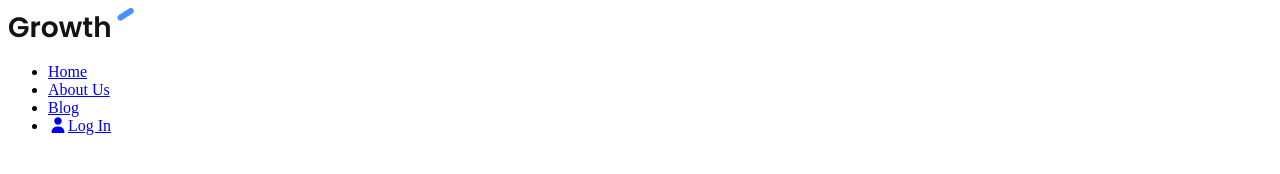
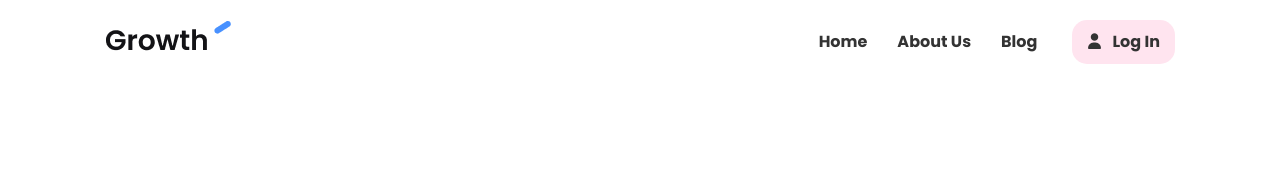
Before and after one commit to ejnnrkhghvghvbmd283749/Front-end-course, a plain HTML site: page Coursework/index.html in a window 1280 px wide. Drawn offline with Linux system fonts and the light colour scheme.

Commit message:
sorted navbar and addedd primary styles to usse later on

```diff
--- a/Coursework/css/style.css
+++ b/Coursework/css/style.css
@@ -0,0 +1,116 @@
+*{
+    box-sizing: border-box;
+    margin: 0;
+    padding: 0;
+}
+
+:root{
+    --primary-color: #F8BBD9;
+    --light-color: #FFE4EF;
+    --dark-color: #E78FB3;
+}
+
+body {
+    font-family:'Poppins', sans-serif;
+    font-size: 16px;
+    line-height: 1.5;
+    background: #fff;
+}
+
+a{
+    text-decoration: none;
+    color: #333;
+}
+
+ul{
+    list-style: none;
+}
+
+img{
+    max-width: 100%;
+}
+
+/* Utility */
+
+.container {
+    max-width: 1100px;
+    margin: 0 auto;
+    padding: 0 15px;
+}
+
+.container-sm{
+    max-width: 800px;
+    margin: 0 auto;
+    padding: 0 15px;
+}
+
+/* Navigation Bar*/
+
+.navbar{
+    color:#fff;
+    padding: 20px;
+}
+
+.navbar .container{
+    display: flex;
+    justify-content: space-between;
+    align-items: center;
+}
+
+.navbar .main-menu ul{
+    display: flex;
+}
+
+.navbar ul li a{
+    padding: 10px 15px;
+    display: block;
+    font-weight: 650;
+    transition: 0.5s;
+}
+
+.navbar ul li a:hover{
+    color: var(--primary-color);
+}
+
+
+.navbar ul li a i{
+    padding-right: 25px;
+}
+
+.navbar ul li:last-child a{
+    margin-left: 20px;
+}
+
+/* Buttons */
+
+.btn{
+    display: inline-block;
+    padding: 12px 20px;
+    background: var(--light-color);
+    color: #333;
+    font-weight: 600;
+    text-decoration: none;
+    border: none;
+    border-radius: 15px;
+    cursor: pointer;
+    transition: 0.5s;
+}
+
+.btn:hover{
+    opacity: 0.8;
+}
+
+.btn-primary{
+    background: var(--primary-color);
+    color: #fff;
+}
+
+.btn-dark{
+    background-color: var(--dark-color);
+    color: #fff;
+}
+
+.btn-block{
+    display: block;
+    width: 100%;
+}
--- a/Coursework/index.html
+++ b/Coursework/index.html
@@ -33,7 +33,7 @@
                         <a href="#">Blog</a>
                     </li>
                     <li>
-                        <a class="btn btn-light" href="#">
+                        <a class="btn" href="#">
                             <i class="fas fa-user"></i>Log In
                         </a>
                     </li>
```
